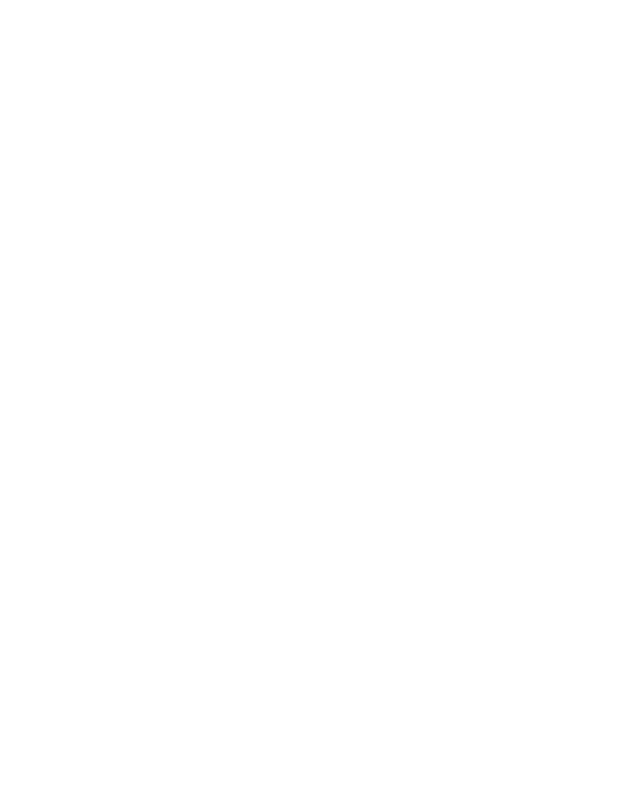
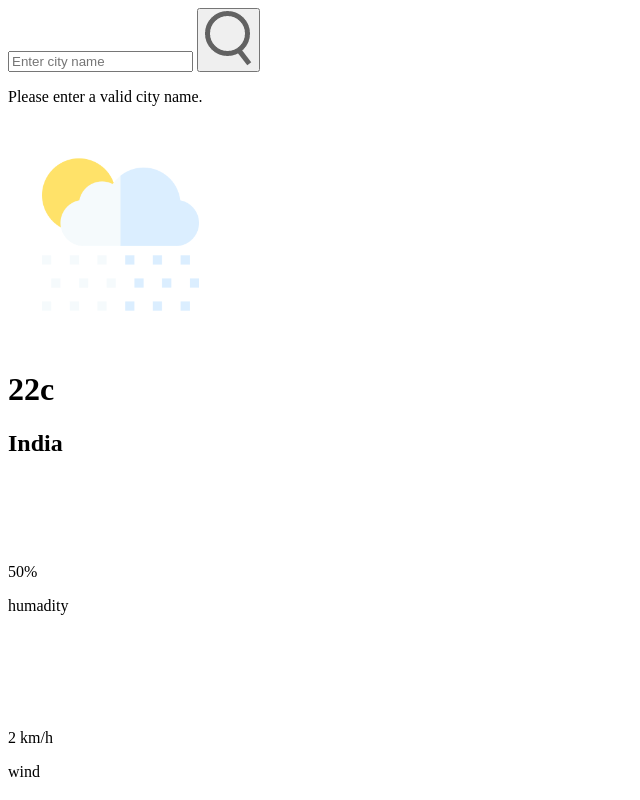
Before and after one commit to Bharat-Dua/weather-app-JS, a plain HTML site: page index.html in a window 1280 px wide. Shown: the whole page, without its empty margins (0-640 px from the left). Drawn offline with Linux system fonts and the light colour scheme.

Commit message:
Added the structure of the app

```diff
--- a/index.html
+++ b/index.html
@@ -7,6 +7,36 @@
     <link rel="stylesheet" href="style.css">
 </head>
 <body>
+    <div class="card">
+        <div class="search">
+          <input type="text" placeholder="Enter city name" spellcheck="false" />
+          <button><img src="images/search.png" alt="search-icon" /></button>
+        </div>
+        <div class="error">
+          <p>Please enter a valid city name.</p>
+        </div>
+        <div class="weather">
+          <img src="images/rain.png" alt="weather-icon" class="weather-icon" />
+          <h1 class="temp">22c</h1>
+          <h2 class="city">India</h2>
+          <div class="details">
+            <div class="col">
+              <img src="images/humidity.png" alt="" />
+              <div>
+                <p class="humidity">50%</p>
+                <p>humadity</p>
+              </div>
+            </div>
+            <div class="col">
+              <img src="images/wind.png" alt="" />
+              <div>
+                <p class="wind">2 km/h</p>
+                <p>wind</p>
+              </div>
+            </div>
+          </div>
+        </div>
+      </div>
     <script src="index.js"></script>
 </body>
 </html>
```
